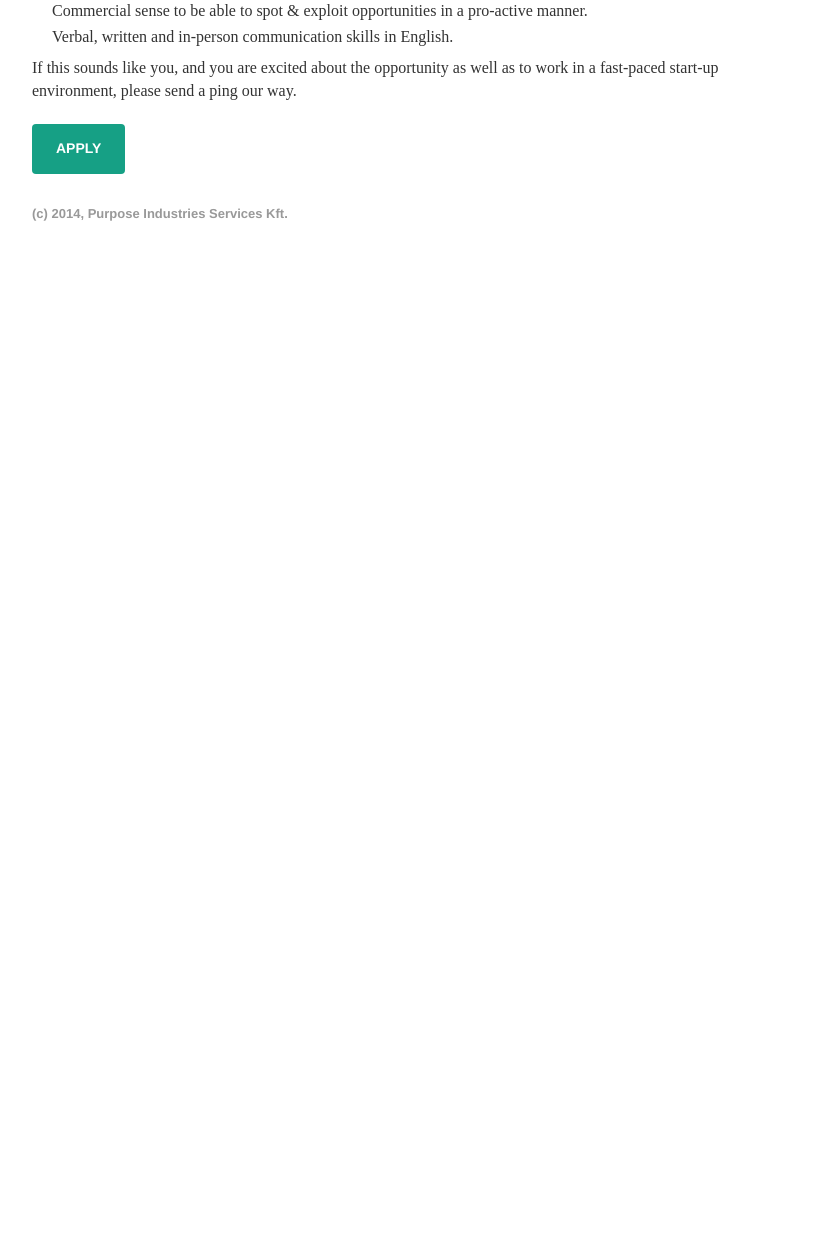
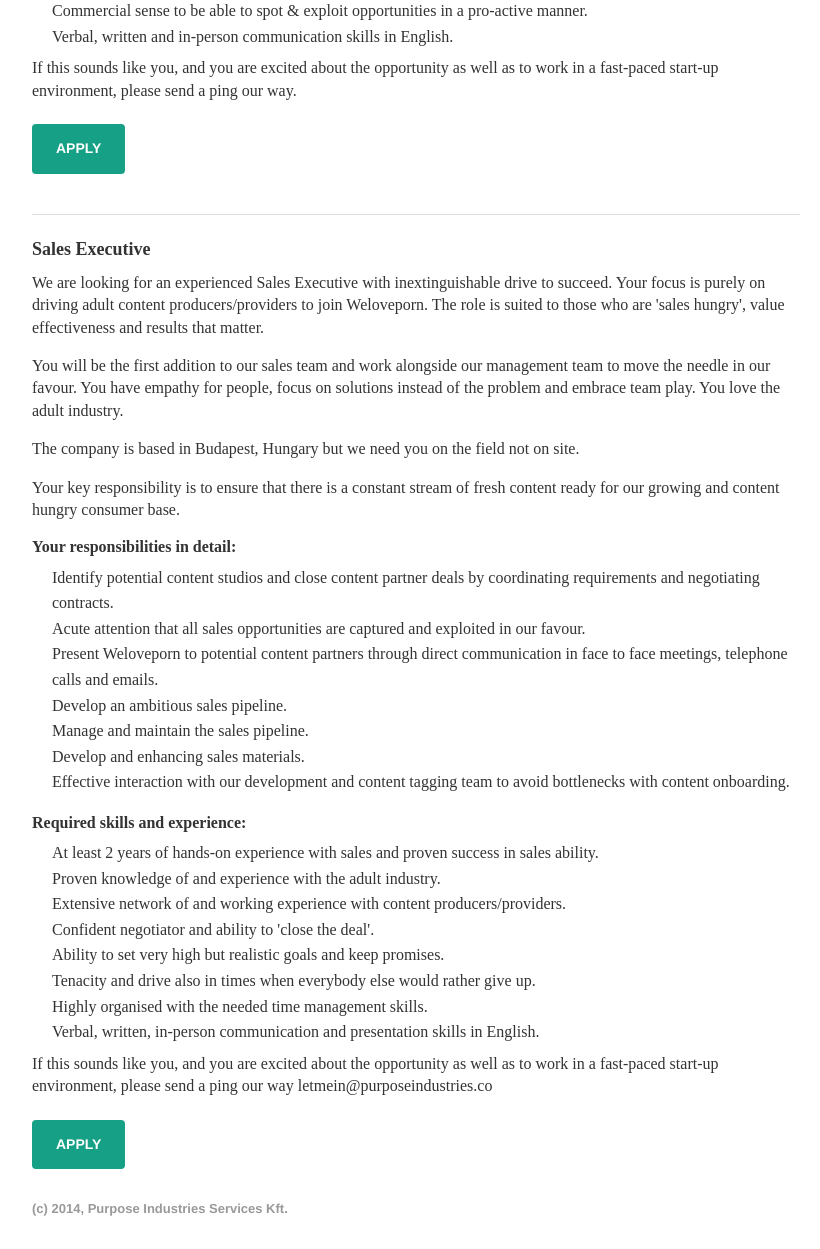
Before and after one commit to purposeindustries/purposeindustries.co, a Node server app: page / in a window 1280 px wide. Shown: the part 2176-3425 px from the top of the page, without its empty margins (224-1044 px from the left). Before the commit the page ends 2397 px from the top, so only its background shows below. Run offline with Node 20, Linux system fonts and the light colour scheme; some libraries are stand-ins or nearby versions.

Commit message:
sales job copy added

```diff
--- a/views/index.jade
+++ b/views/index.jade
@@ -88,5 +88,41 @@
 
         a.apply(href='mailto:letmein@purposeindustries.co?subject=Online Performance Marketer') apply
 
+    .divider
+    .jobs
+      h2 Sales Executive
+      p We are looking for an experienced Sales Executive with inextinguishable drive to succeed. Your focus is purely on driving adult content producers/providers to join Weloveporn. The role is suited to those who are 'sales hungry', value effectiveness and results that matter.
+
+      p You will be the first addition to our sales team and work alongside our management team to move the needle in our favour. You have empathy for people, focus on solutions instead of the problem and embrace team play. You love the adult industry.
+
+      p The company is based in Budapest, Hungary but we need you on the field not on site.
+
+      p Your key responsibility is to ensure that there is a constant stream of fresh content ready for our growing and content hungry consumer base.
+
+      h3 Your responsibilities in detail:
+      ul.resp
+        li Identify potential content studios and close content partner deals by coordinating requirements and negotiating contracts.
+        li Acute attention that all sales opportunities are captured and exploited in our favour.
+        li Present Weloveporn to potential content partners through direct communication in face to face meetings, telephone calls and emails.
+        li Develop an ambitious sales pipeline.
+        li Manage and maintain the sales pipeline.
+        li Develop and enhancing sales materials.
+        li Effective interaction with our development and content tagging team to avoid bottlenecks with content onboarding.
+
+      h3.skills Required skills and experience:
+      ul
+        li At least 2 years of hands-on experience with sales and proven success in sales ability.
+        li Proven knowledge of and experience with the adult industry.
+        li Extensive network of and working experience with content producers/providers.
+        li Confident negotiator and ability to 'close the deal'.
+        li Ability to set very high but realistic goals and keep promises.
+        li Tenacity and drive also in times when everybody else would rather give up.
+        li Highly organised with the needed time management skills.
+        li Verbal, written, in-person communication and presentation skills in English.
+
+        p If this sounds like you, and you are excited about the opportunity as well as to work in a fast-paced start-up environment, please send a ping our way letmein@purposeindustries.co
+
+        a.apply(href='mailto:letmein@purposeindustries.co?subject=Sales Executive') apply
+
     footer
       p (c) 2014, Purpose Industries Services Kft.
```
